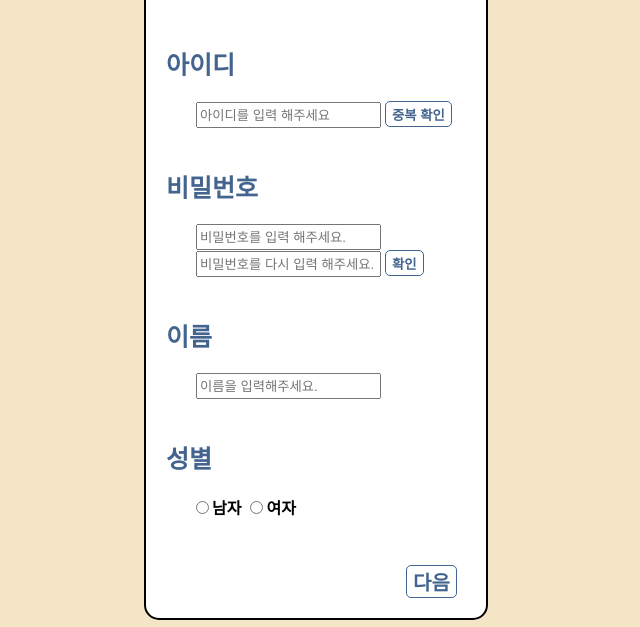
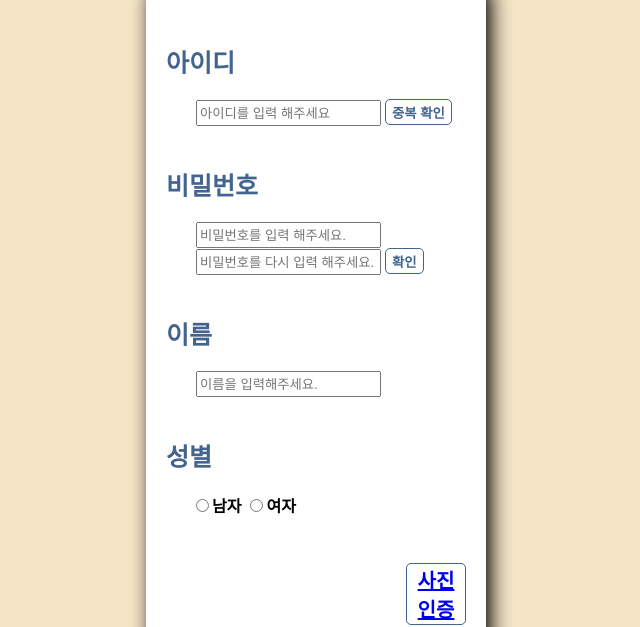
Before and after one commit to pkiop/relay_10-1, a website: page views/signup.html in a window 1280 px wide. Shown: the part 173-800 px from the top of the page, without its empty margins (324-964 px from the left). Drawn offline with Linux system fonts and the light colour scheme.

Commit message:
week3-signup

```diff
--- a/views/signup.html
+++ b/views/signup.html
@@ -1,12 +1,11 @@
 <!DOCTYPE html>
-
 <html>
    <head>
       <meta charset=UTF-8>
    </head>
    <body style="background: #F5E5C7;">
      <h1 style="width: 120px; margin: 100px auto 0 auto; color: #42648F;"> 가입하기</h1>
-     <div style="background: white; margin: 10px auto 150px auto;border: 2px solid black; padding: 20px; width: 300px; border-radius: 15px;">
+     <div style="background: white; margin: 10px auto 150px auto;border: none;box-shadow: 5px 2px 20px 0px; padding: 20px; width: 300px; border-radius: 15px;">
       <div>
        <div style="font-size: 25px; font-weight: bold; margin: 40px 0 20px 0; color: #42648F;">아이디</div>
         <input style="margin-left: 30px; height: 20px" id="id-input" type='text' placeholder="아이디를 입력 해주세요" />
@@ -30,6 +29,7 @@
             <label><input id="sex-female-radio" type="radio" name="sex" value="여자">여자</label>
           </div>
        </div>
+       <button style="margin: 50px 0 0 240px; font-weight: bold; border-radius: 5px; color: #42648F; background-color: white; border: 1px solid; font-size: 20px;"><a href="/signupnext">사진인증</a></button>
        <button style="margin: 50px 0 0 240px; font-weight: bold; border-radius: 5px; color: #42648F; background-color: white; border: 1px solid; font-size: 20px;" id="next-button">다음</button>
      </div>
      <script>
@@ -42,72 +42,59 @@
       const sex_male_radio = document.getElementById('sex-male-radio');
       const sex_female_radio = document.getElementById('sex-female-radio');
       const next_button = document.getElementById('next-button');
-
       let idValidation = false;
       let passwordValidation = false;
       let validId = null;
       let validPassword = null;
-
       id_check_button.addEventListener('click', () => {
         idValidation = true;
         validId = id_input.value;
         alert(id_input.value);
       });
-
       pw_check_button.addEventListener('click', () => {
         if (!pw_input1.value || !pw_input2.value) {
           alert('비밀번호를 입력해주세요');
           return;
         }
-
         if (pw_input1.value !== pw_input2.value) {
           alert('비밀번호가 서로 일치하지 않습니다. 다시 확인해주세요.');
           return;
         }
-
         passwordValidation = true;
         validPassword = pw_input1.value;
         alert('비밀번호가 일치합니다.');
       });
-
       next_button.addEventListener('click', () => {
         if (!idValidation) {
           alert('아이디 중복을 확인해주세요.');
           return;
         }
-
         if (!passwordValidation) {
           alert('비밀번호가 일치하는지 확인해주세요.');
           return;
         }
-
         if (validId !== id_input.value) {
           alert('아이디 중복을 다시 확인해주세요.');
           return;
         }
-
         if (pw_input1.value !== pw_input2.value || validPassword !== pw_input1.value) {
           alert('비밀번호 확인을 다시 해주세요.');
           return;
         }
-
         if (!name_input.value) {
           alert('이름을 입력해주세요.');
           return;
         }
-
         if (!sex_male_radio.checked && !sex_female_radio.checked) {
           alert('성별을 선택해주세요.');
           return;
         }
-
         const data = {
           id: id_input.value,
           pw: pw_input1.value,
           name: name_input.value,
           sex: sex_male_radio.checked ? '남자' : '여자'
         };
-
         alert(`아이디는 ${data.id}이고, 비밀번호는 ${data.pw}이고, 이름은 ${data.name}이고, 성별은 ${data.sex}입니다. 사진 업로드 페이지로 이동합니다.`);
       });
     </script>
```
